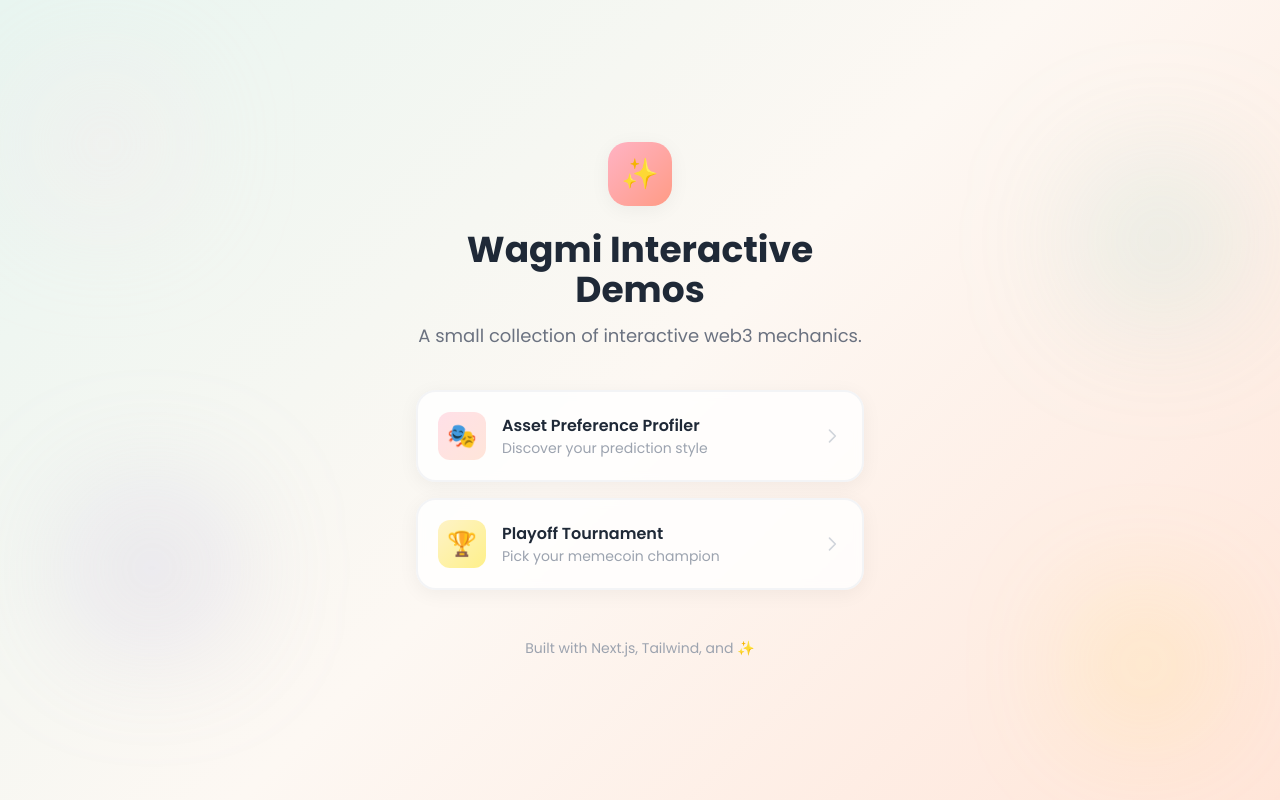
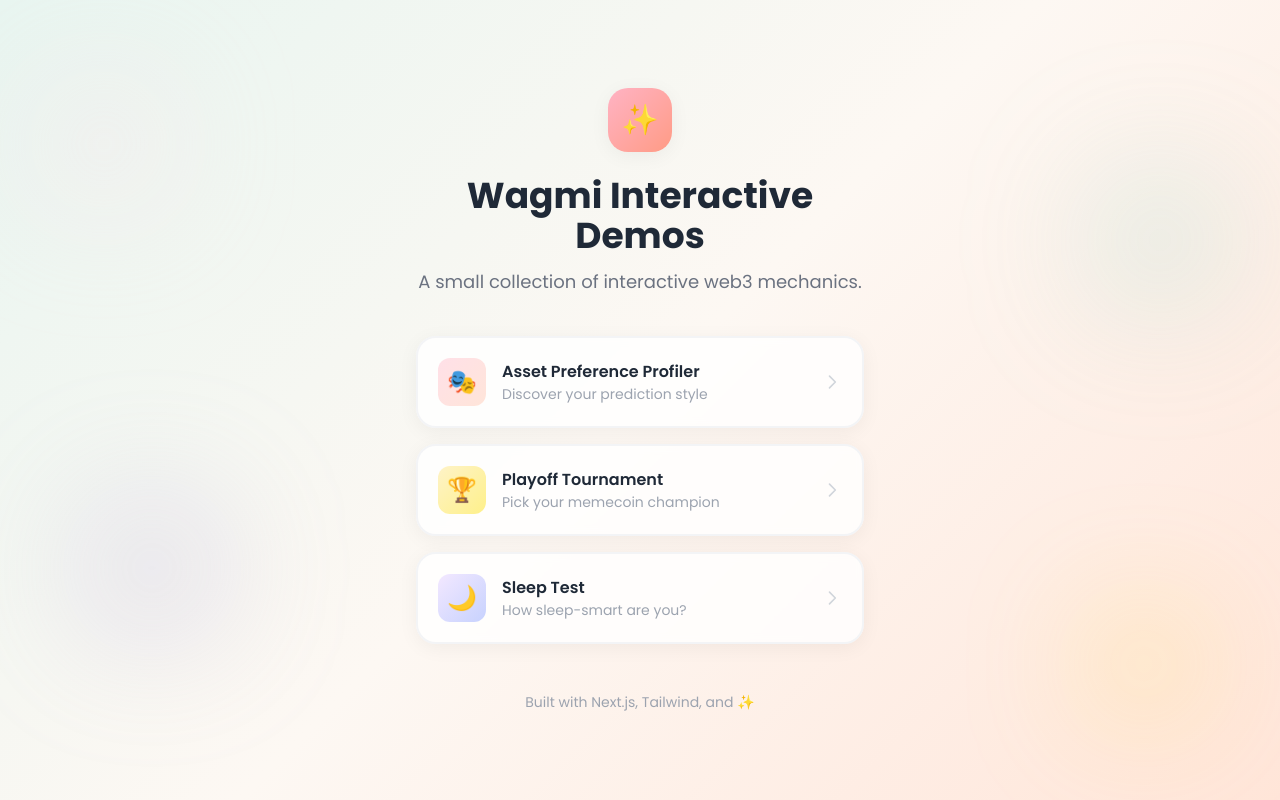
Before and after one commit to mt902/Wagmi, a Next.js app: page / in a window 1280 px wide. Built offline with nearby package versions, Linux system fonts and the light colour scheme.

Commit message:
Add Sleep Test link to main page

```diff
--- a/src/app/page.tsx
+++ b/src/app/page.tsx
@@ -115,6 +115,39 @@
               />
             </svg>
           </Link>
+
+          {/* Sleepagotchi Sleep Test */}
+          <Link
+            href="/demo/sleeptest"
+            className="group w-full flex items-center justify-between bg-white/80 backdrop-blur-sm border-2 border-gray-100 rounded-2xl p-5 shadow-soft hover:shadow-card hover:border-purple-300 hover:bg-white transition-all duration-200 hover:scale-[1.02] active:scale-[0.98]"
+          >
+            <div className="flex items-center gap-4">
+              <div className="w-12 h-12 bg-gradient-to-br from-purple-100 to-indigo-200 rounded-xl flex items-center justify-center">
+                <span className="text-2xl">🌙</span>
+              </div>
+              <div className="text-left">
+                <h2 className="font-semibold text-gray-800 group-hover:text-purple-600 transition-colors">
+                  Sleep Test
+                </h2>
+                <p className="text-sm text-gray-400">
+                  How sleep-smart are you?
+                </p>
+              </div>
+            </div>
+            <svg
+              className="w-5 h-5 text-gray-300 group-hover:text-purple-400 group-hover:translate-x-1 transition-all"
+              fill="none"
+              viewBox="0 0 24 24"
+              stroke="currentColor"
+            >
+              <path
+                strokeLinecap="round"
+                strokeLinejoin="round"
+                strokeWidth={2}
+                d="M9 5l7 7-7 7"
+              />
+            </svg>
+          </Link>
         </div>
 
         {/* Footer */}
```
